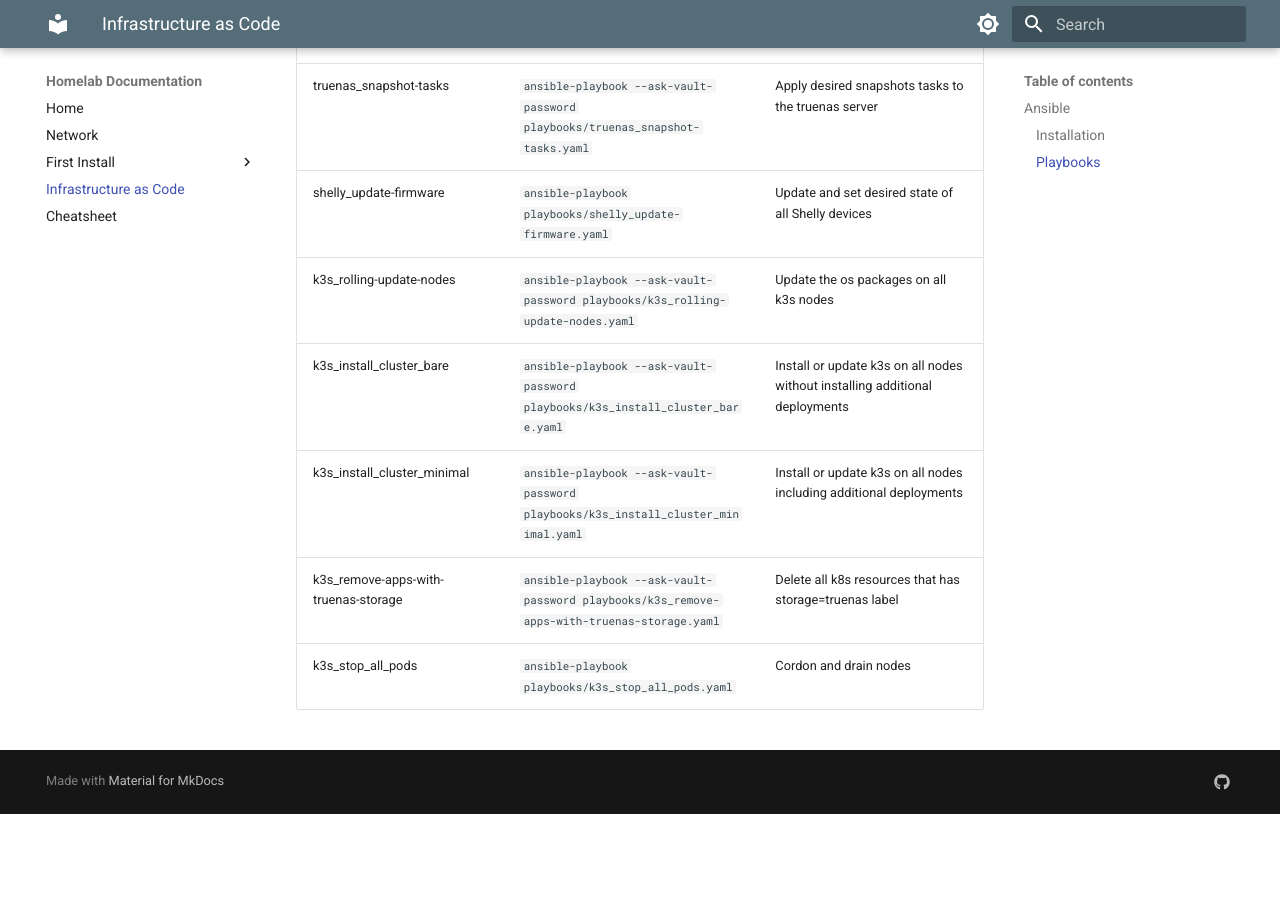
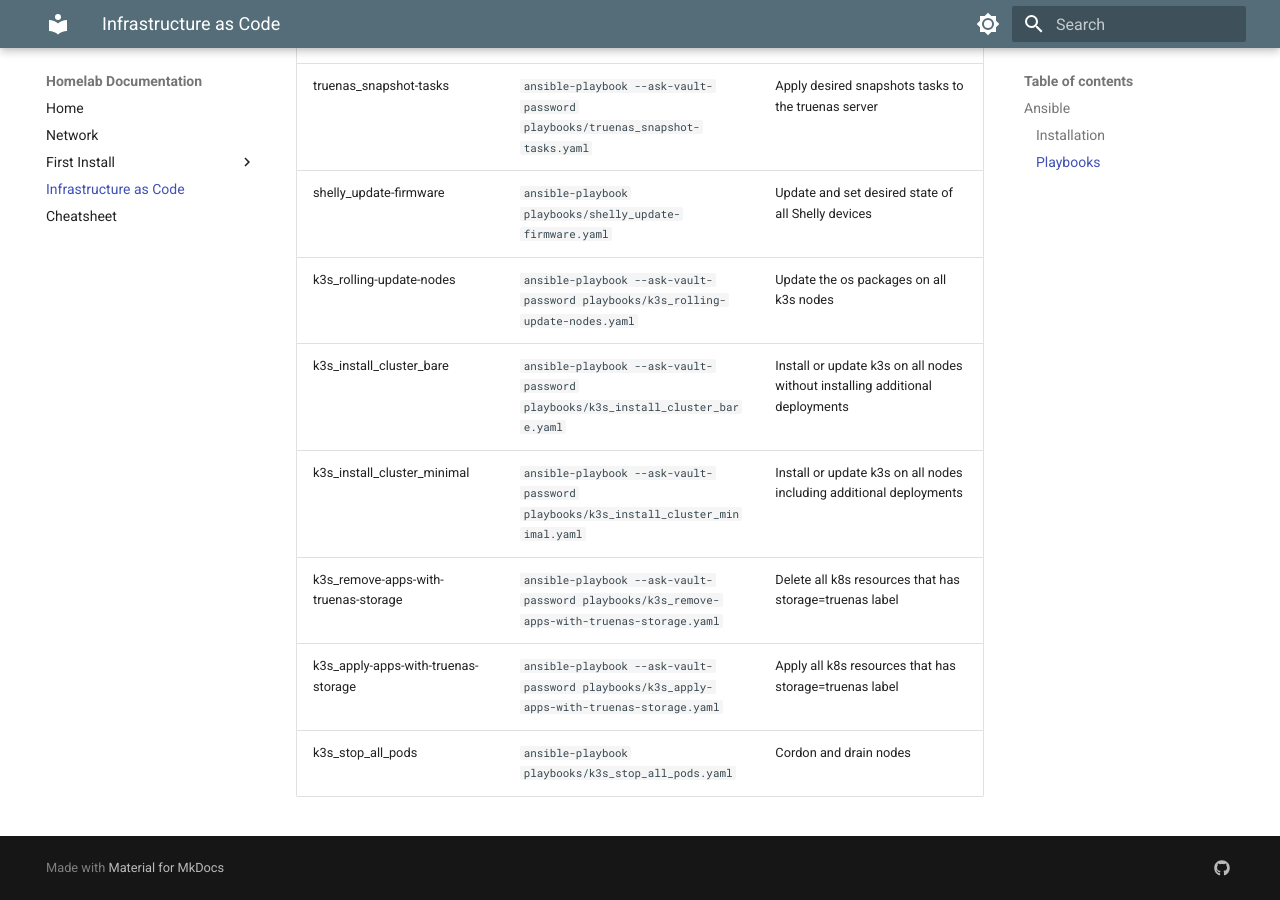
Before and after one commit to x-real-ip/documentation, an MkDocs documentation site: the page built from docs/infrastructure-as-code.md, in a window 1280 px wide and 900 px high, scrolled down 1437 px. Built offline with MkDocs 1.6.1 and Material for MkDocs 9.7.7, drawn with Linux system fonts in a browser that asks for light colours; before the commit the page ends 2251 px from its top, so only the background shows below that.

Commit message:
Add playbook

```diff
--- a/docs/infrastructure-as-code.md
+++ b/docs/infrastructure-as-code.md
@@ -59,5 +59,6 @@ Navigate to the `ansible` directory where the [infrastructure](https://github.co
 | k3s_rolling-update-nodes             | `ansible-playbook --ask-vault-password playbooks/k3s_rolling-update-nodes.yaml`             | Update the os packages on all k3s nodes                                      |
 | k3s_install_cluster_bare          | `ansible-playbook --ask-vault-password playbooks/k3s_install_cluster_bare.yaml`             | Install or update k3s on all nodes without installing additional deployments |
 | k3s_install_cluster_minimal          | `ansible-playbook --ask-vault-password playbooks/k3s_install_cluster_minimal.yaml`          | Install or update k3s on all nodes including additional deployments          |
-| k3s_remove-apps-with-truenas-storage | `ansible-playbook --ask-vault-password playbooks/k3s_remove-apps-with-truenas-storage.yaml` | Delete all k8s resources that has storage=truenas label                      |
+| k3s_remove-apps-with-truenas-storage | `ansible-playbook --ask-vault-password playbooks/k3s_remove-apps-with-truenas-storage.yaml` | Delete all k8s resources that has storage=truenas label |
+| k3s_apply-apps-with-truenas-storage  | `ansible-playbook --ask-vault-password playbooks/k3s_apply-apps-with-truenas-storage.yaml`  | Apply all k8s resources that has storage=truenas label |
 | k3s_stop_all_pods                    | `ansible-playbook playbooks/k3s_stop_all_pods.yaml`                                         | Cordon and drain nodes                                                       |
```
